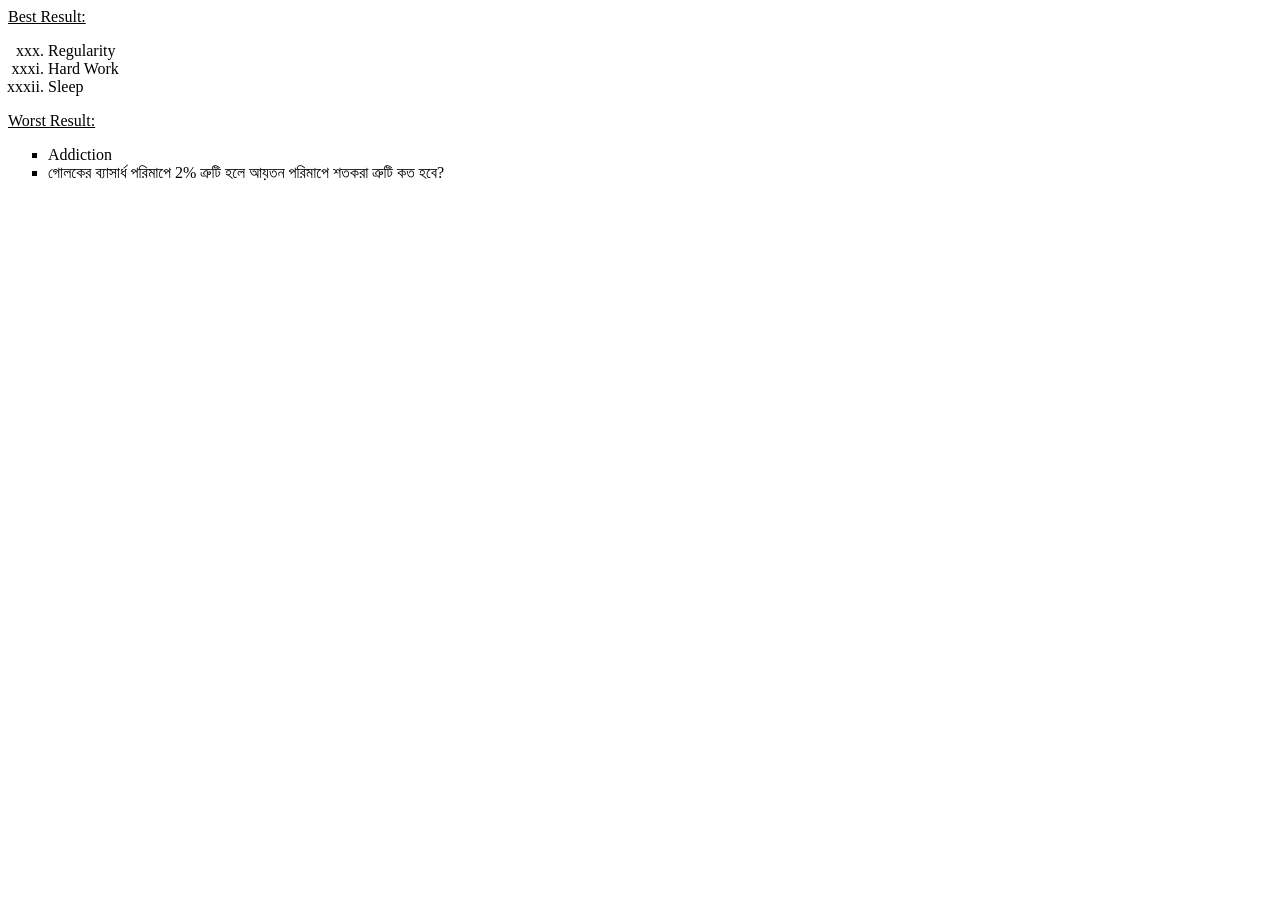
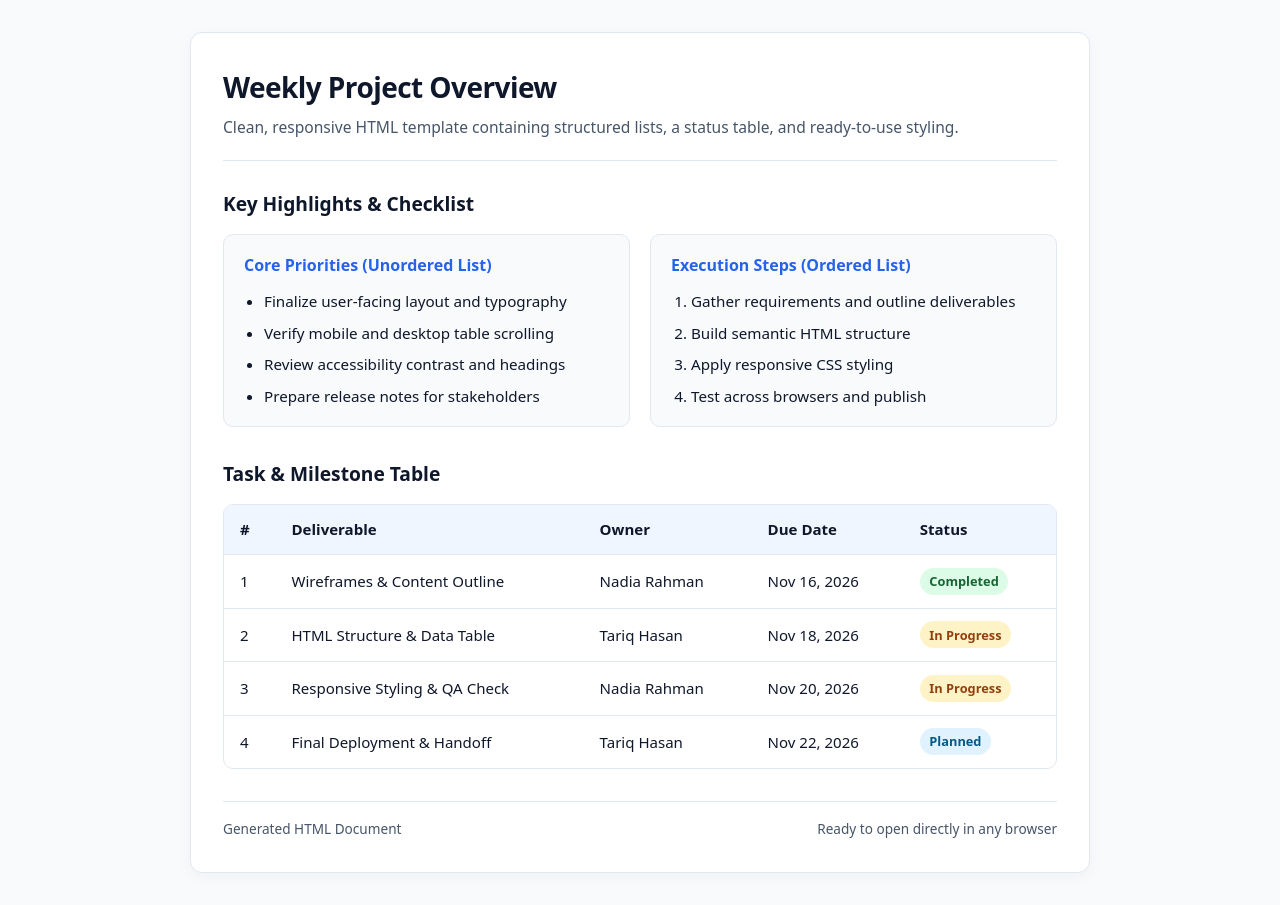
Before and after one commit to Ratul11/Bakul-28, a plain HTML site: page index.html in a window 1280 px wide. Before the commit the page ends 800 px from the top, so only its background shows below. Drawn offline with Linux system fonts and the light colour scheme.

Commit message:
Create HTML template for weekly project overview
Added a structured HTML template for a weekly project overview, including styles, sections for key highlights, tasks, and a footer.

```diff
--- a/index.html
+++ b/index.html
@@ -1,15 +1,272 @@
-<html>
+<!DOCTYPE html>
+<html lang="en">
+<head>
+  <meta charset="UTF-8" />
+  <meta name="viewport" content="width=device-width, initial-scale=1.0" />
+  <title>Weekly Project Overview</title>
+  <style>
+    :root {
+      --bg: #f8fafc;
+      --surface: #ffffff;
+      --text: #0f172a;
+      --muted: #475569;
+      --border: #e2e8f0;
+      --accent: #2563eb;
+      --accent-soft: #eff6ff;
+      --success-bg: #dcfce7;
+      --success-text: #166534;
+      --warn-bg: #fef3c7;
+      --warn-text: #92400e;
+      --info-bg: #e0f2fe;
+      --info-text: #075985;
+    }
+
+    * {
+      box-sizing: border-box;
+      margin: 0;
+      padding: 0;
+    }
+
+    body {
+      font-family: system-ui, -apple-system, "Segoe UI", Roboto, Helvetica, Arial, sans-serif;
+      background-color: var(--bg);
+      color: var(--text);
+      line-height: 1.6;
+      padding: 2rem 1rem;
+    }
+
+    .container {
+      max-width: 900px;
+      margin: 0 auto;
+      background: var(--surface);
+      border: 1px solid var(--border);
+      border-radius: 12px;
+      padding: 2rem;
+      box-shadow: 0 4px 16px rgba(15, 23, 42, 0.04);
+    }
+
+    header {
+      border-bottom: 1px solid var(--border);
+      padding-bottom: 1.25rem;
+      margin-bottom: 1.75rem;
+    }
+
+    header h1 {
+      font-size: 1.75rem;
+      font-weight: 700;
+      letter-spacing: -0.02em;
+      margin-bottom: 0.35rem;
+    }
+
+    header p {
+      color: var(--muted);
+      font-size: 0.975rem;
+    }
+
+    section {
+      margin-bottom: 2rem;
+    }
+
+    section:last-child {
+      margin-bottom: 0;
+    }
+
+    h2 {
+      font-size: 1.2rem;
+      font-weight: 600;
+      margin-bottom: 0.85rem;
+      color: var(--text);
+    }
+
+    .list-grid {
+      display: grid;
+      grid-template-columns: repeat(auto-fit, minmax(260px, 1fr));
+      gap: 1.25rem;
+    }
+
+    .card {
+      background: var(--bg);
+      border: 1px solid var(--border);
+      border-radius: 10px;
+      padding: 1.15rem 1.25rem;
+    }
+
+    .card h3 {
+      font-size: 1rem;
+      font-weight: 600;
+      margin-bottom: 0.65rem;
+      color: var(--accent);
+    }
+
+    ul, ol {
+      padding-left: 1.25rem;
+    }
+
+    li {
+      margin-bottom: 0.45rem;
+      font-size: 0.95rem;
+    }
+
+    li:last-child {
+      margin-bottom: 0;
+    }
+
+    .table-wrapper {
+      overflow-x: auto;
+      border: 1px solid var(--border);
+      border-radius: 10px;
+    }
+
+    table {
+      width: 100%;
+      border-collapse: collapse;
+      text-align: left;
+      font-size: 0.94rem;
+    }
+
+    thead {
+      background-color: var(--accent-soft);
+    }
+
+    th, td {
+      padding: 0.8rem 1rem;
+      border-bottom: 1px solid var(--border);
+    }
+
+    th {
+      font-weight: 600;
+      color: var(--text);
+      white-space: nowrap;
+    }
+
+    tbody tr:last-child td {
+      border-bottom: none;
+    }
+
+    tbody tr:hover {
+      background-color: #f8fafc;
+    }
+
+    .badge {
+      display: inline-block;
+      padding: 0.2rem 0.6rem;
+      border-radius: 999px;
+      font-size: 0.8rem;
+      font-weight: 600;
+      white-space: nowrap;
+    }
+
+    .badge.done {
+      background: var(--success-bg);
+      color: var(--success-text);
+    }
+
+    .badge.progress {
+      background: var(--warn-bg);
+      color: var(--warn-text);
+    }
+
+    .badge.planned {
+      background: var(--info-bg);
+      color: var(--info-text);
+    }
+
+    footer {
+      margin-top: 2rem;
+      padding-top: 1rem;
+      border-top: 1px solid var(--border);
+      font-size: 0.85rem;
+      color: var(--muted);
+      display: flex;
+      justify-content: space-between;
+      flex-wrap: wrap;
+      gap: 0.5rem;
+    }
+  </style>
+</head>
 <body>
-<u>Best Result:</u>
-<ol type="i" start="30">
-<li>Regularity</li>
-<li>Hard Work</li>
-<li>Sleep</li>
-</ol>
-<u>Worst Result:</u>
-<ul type="square">
-<li>Addiction</li>
-<li>গোলকের ব্যাসার্ধ পরিমাপে 2% ত্রুটি হলে আয়তন পরিমাপে শতকরা ত্রুটি কত হবে? </li>
-</ul>
+  <main class="container">
+    <header>
+      <h1>Weekly Project Overview</h1>
+      <p>Clean, responsive HTML template containing structured lists, a status table, and ready-to-use styling.</p>
+    </header>
+
+    <section>
+      <h2>Key Highlights &amp; Checklist</h2>
+      <div class="list-grid">
+        <div class="card">
+          <h3>Core Priorities (Unordered List)</h3>
+          <ul>
+            <li>Finalize user-facing layout and typography</li>
+            <li>Verify mobile and desktop table scrolling</li>
+            <li>Review accessibility contrast and headings</li>
+            <li>Prepare release notes for stakeholders</li>
+          </ul>
+        </div>
+
+        <div class="card">
+          <h3>Execution Steps (Ordered List)</h3>
+          <ol>
+            <li>Gather requirements and outline deliverables</li>
+            <li>Build semantic HTML structure</li>
+            <li>Apply responsive CSS styling</li>
+            <li>Test across browsers and publish</li>
+          </ol>
+        </div>
+      </div>
+    </section>
+
+    <section>
+      <h2>Task &amp; Milestone Table</h2>
+      <div class="table-wrapper">
+        <table>
+          <thead>
+            <tr>
+              <th>#</th>
+              <th>Deliverable</th>
+              <th>Owner</th>
+              <th>Due Date</th>
+              <th>Status</th>
+            </tr>
+          </thead>
+          <tbody>
+            <tr>
+              <td>1</td>
+              <td>Wireframes &amp; Content Outline</td>
+              <td>Nadia Rahman</td>
+              <td>Nov 16, 2026</td>
+              <td><span class="badge done">Completed</span></td>
+            </tr>
+            <tr>
+              <td>2</td>
+              <td>HTML Structure &amp; Data Table</td>
+              <td>Tariq Hasan</td>
+              <td>Nov 18, 2026</td>
+              <td><span class="badge progress">In Progress</span></td>
+            </tr>
+            <tr>
+              <td>3</td>
+              <td>Responsive Styling &amp; QA Check</td>
+              <td>Nadia Rahman</td>
+              <td>Nov 20, 2026</td>
+              <td><span class="badge progress">In Progress</span></td>
+            </tr>
+            <tr>
+              <td>4</td>
+              <td>Final Deployment &amp; Handoff</td>
+              <td>Tariq Hasan</td>
+              <td>Nov 22, 2026</td>
+              <td><span class="badge planned">Planned</span></td>
+            </tr>
+          </tbody>
+        </table>
+      </div>
+    </section>
+
+    <footer>
+      <span>Generated HTML Document</span>
+      <span>Ready to open directly in any browser</span>
+    </footer>
+  </main>
 </body>
 </html>
```
